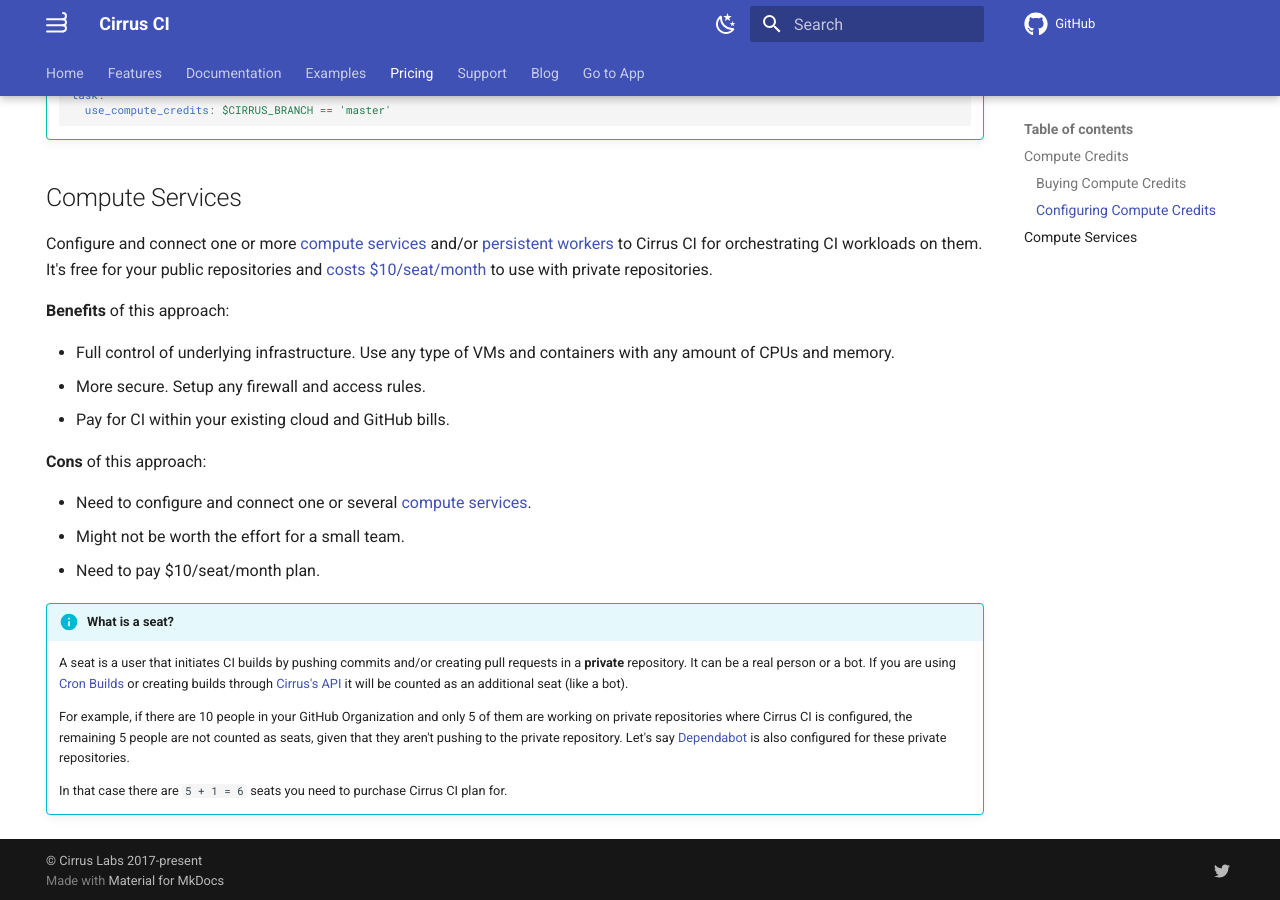
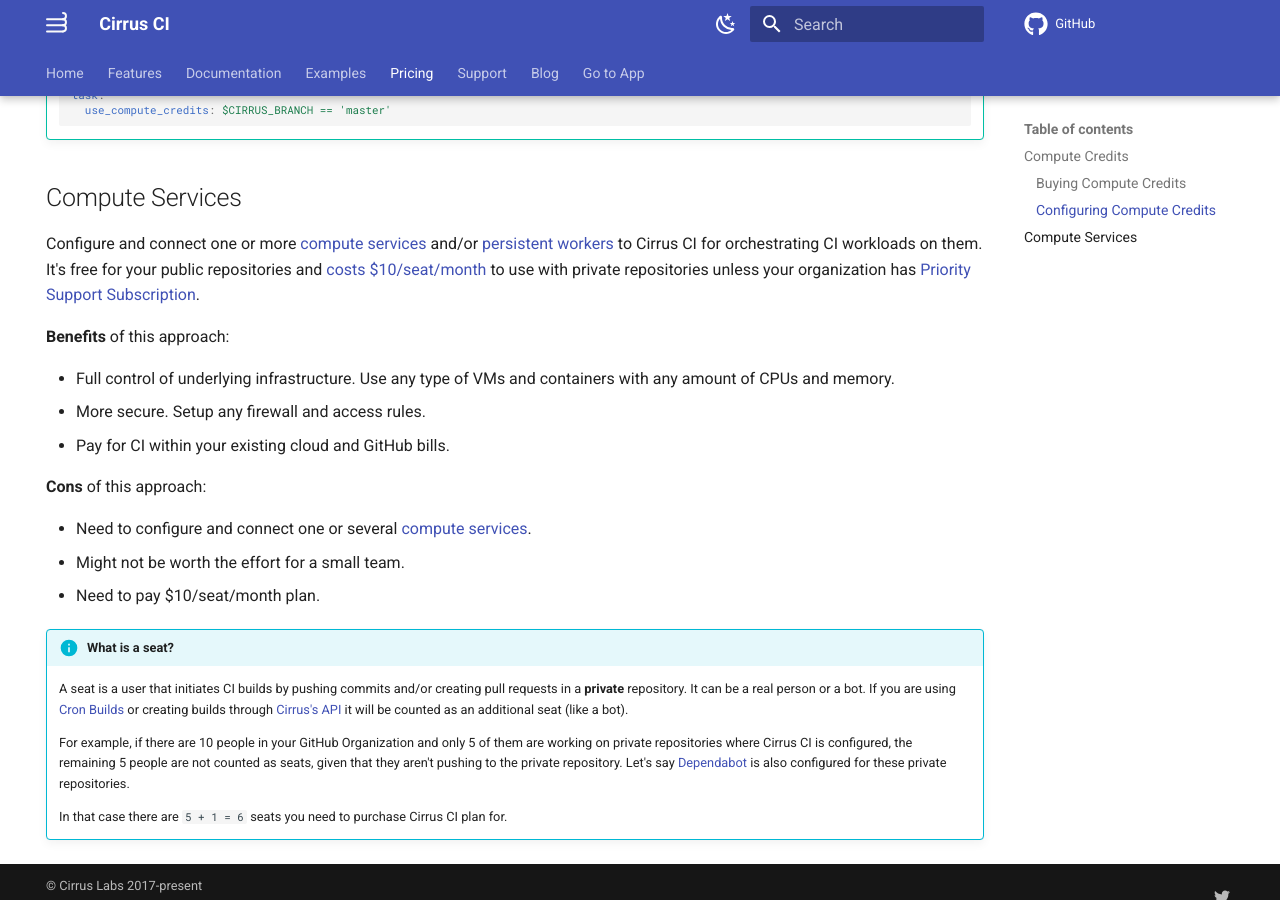
Before and after one commit to cirruslabs/cirrus-ci-docs, an MkDocs documentation site: the page built from docs/pricing.md, in a window 1280 px wide and 900 px high, scrolled down 2545 px. Built offline with MkDocs 1.6.1 and Material for MkDocs 9.7.7, drawn with Linux system fonts in a browser that asks for light colours; comment, search, counter and statistics services are not loaded.

Commit message:
Note that Priority Subscription includes the seat pricing.

```diff
--- a/docs/pricing.md
+++ b/docs/pricing.md
@@ -106,7 +106,7 @@ No additional configuration needed.
 
 Configure and connect one or more [compute services](guide/supported-computing-services.md) and/or [persistent workers](guide/persistent-workers.md)
 to Cirrus CI for orchestrating CI workloads on them. It's free for your public repositories and [costs $10/seat/month](https://github.com/marketplace/cirrus-ci/plan/MDIyOk1hcmtldHBsYWNlTGlzdGluZ1BsYW45OTM=#pricing-and-setup)
-to use with private repositories.
+to use with private repositories unless your organization has [Priority Support Subscription](support.md#priority-support).
 
 **Benefits** of this approach:
 
```
